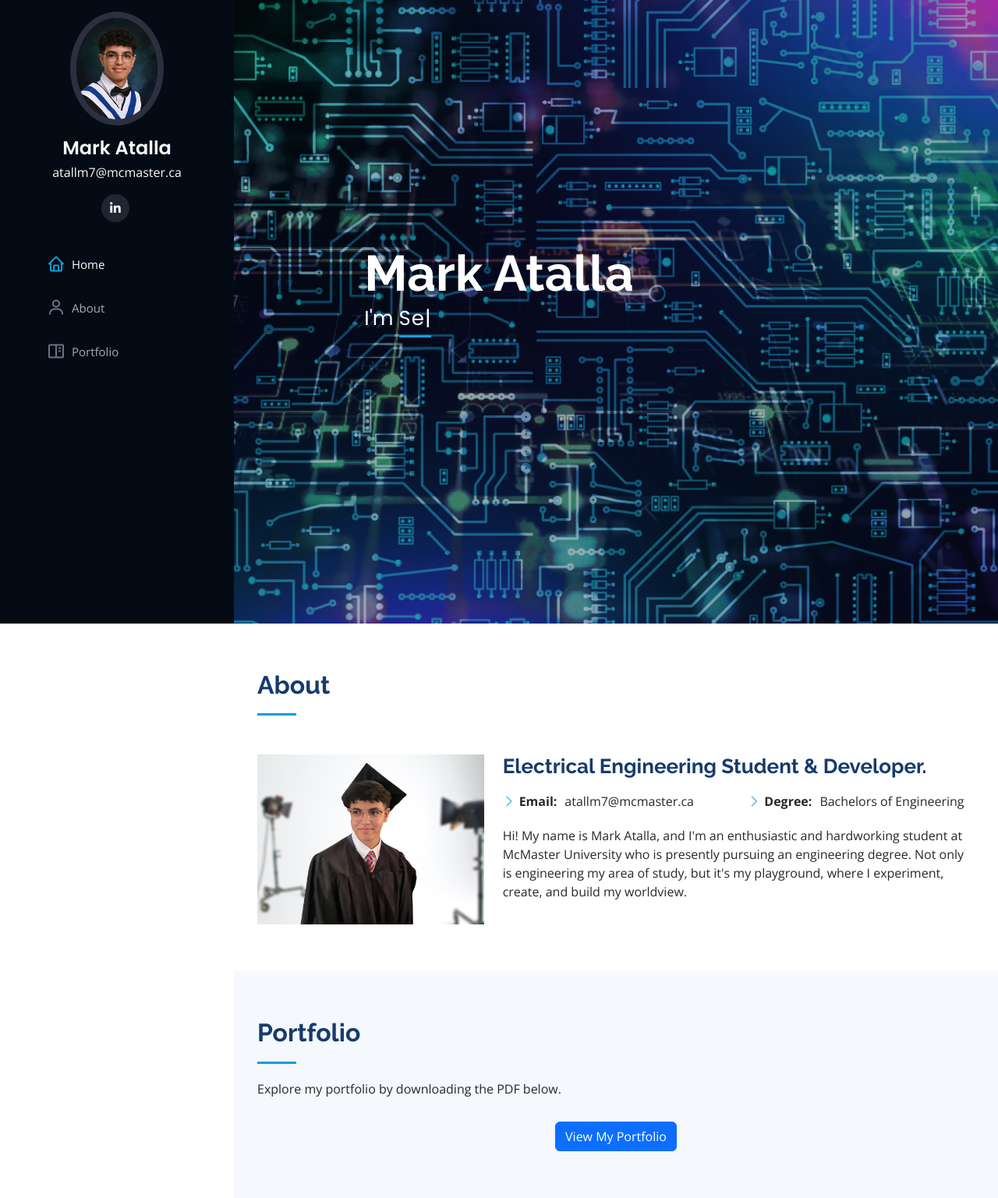
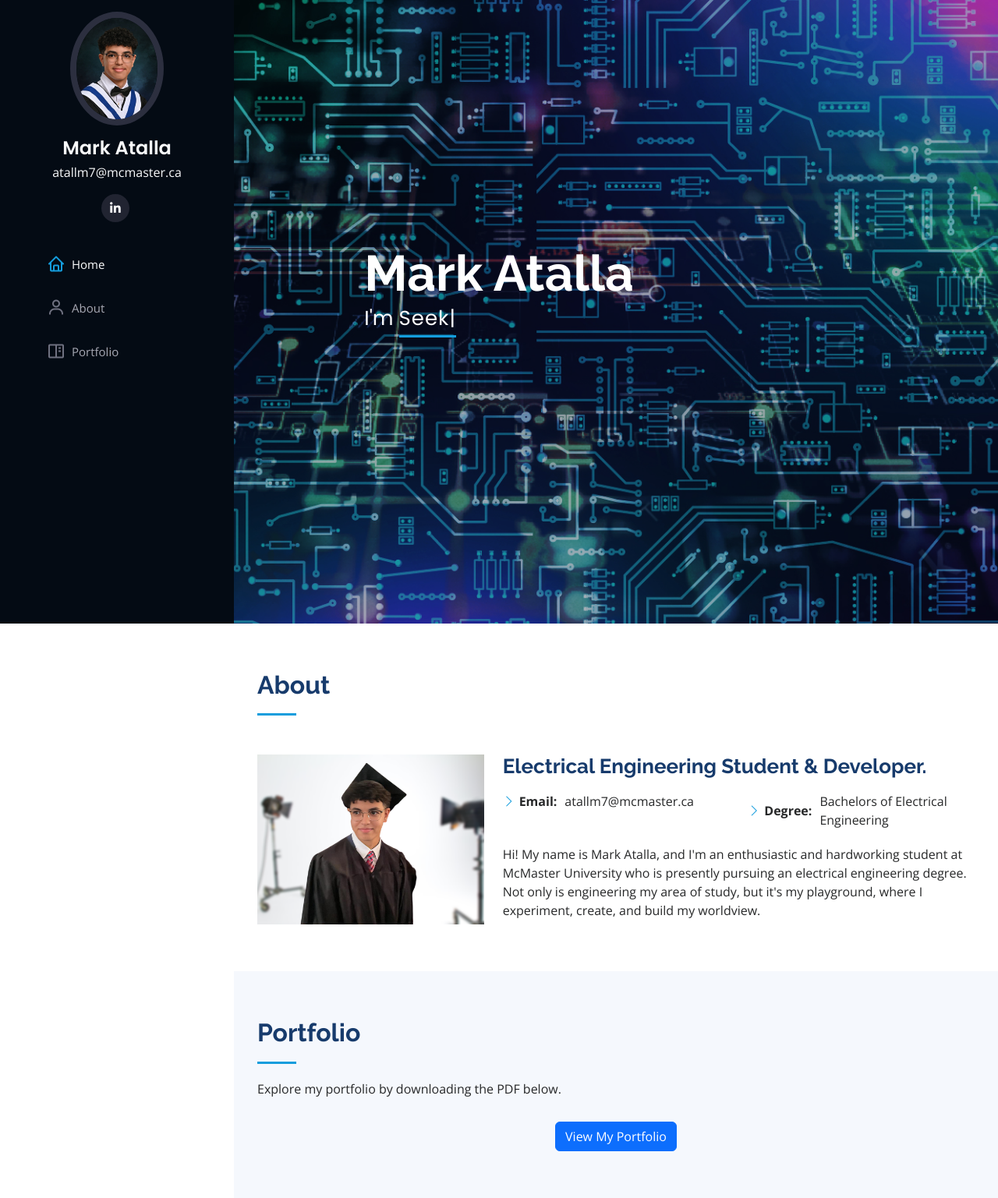
Before and after one commit to atallm7/portfo, a Flask app: page / in a window 1280 px wide. Shown: the whole page at 78% size. Run offline with Flask 3, Linux system fonts and the light colour scheme; some libraries are stand-ins or nearby versions.

Commit message:
Fix website issues and update portfolio PDF

```diff
--- a/templates/index.html
+++ b/templates/index.html
@@ -62,7 +62,7 @@
   <section id="hero" class="d-flex flex-column justify-content-center align-items-center">
     <div class="hero-container" data-aos="fade-in">
       <h1> Mark Atalla </h1>
-      <p>I'm <span class="typed" data-typed-items="an Engineering Student, Seeking Interns"></span></p>
+      <p>I'm <span class="typed" data-typed-items="an Electrical Student, Seeking Interns"></span></p>
     </div>
   </section><!-- End Hero -->
 
@@ -94,12 +94,12 @@
               </div>
               <div class="col-lg-6">
                 <ul>
-                  <li><i class="bi bi-chevron-right"></i> <strong>Degree:</strong> <span>Bachelors of Engineering</span></li>
+                  <li><i class="bi bi-chevron-right"></i> <strong>Degree:</strong> <span>Bachelors of Electrical Engineering</span></li>
                 </ul>
               </div>
             </div>
             <p>
-              Hi! My name is Mark Atalla, and I'm an enthusiastic and hardworking student at McMaster University who is presently pursuing an engineering degree. Not only is engineering my area of study, but it's my playground, where I experiment, create, and build my worldview.
+              Hi! My name is Mark Atalla, and I'm an enthusiastic and hardworking student at McMaster University who is presently pursuing an electrical engineering degree. Not only is engineering my area of study, but it's my playground, where I experiment, create, and build my worldview.
             </p>
           </div>
         </div>
```
